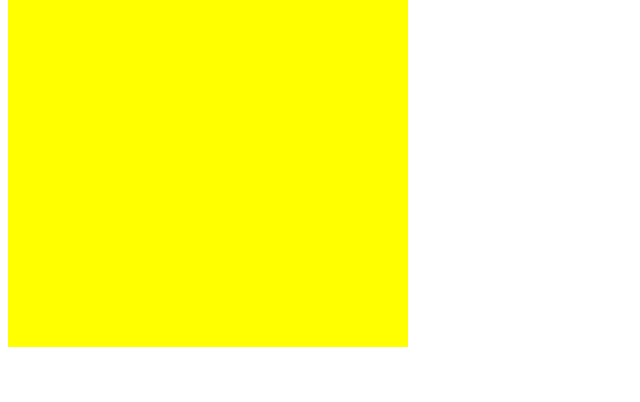
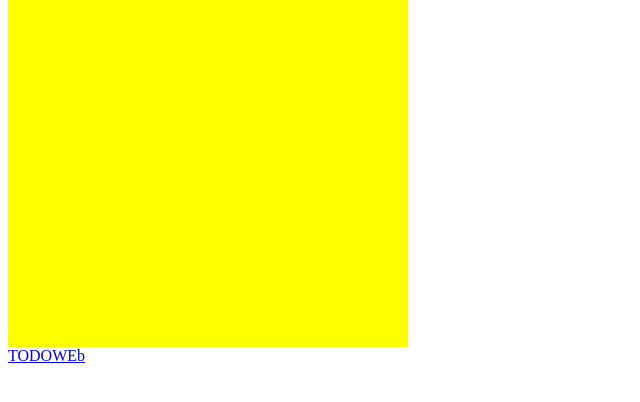
Before and after one commit to Hemant8094/experiments, a plain HTML site: page index.html in a window 1280 px wide. Shown: the part 170-572 px from the top of the page, without its empty margins (0-640 px from the left). Drawn offline with Linux system fonts and the light colour scheme.

Commit message:
added todoweb  in index file

```diff
--- a/index.html
+++ b/index.html
@@ -63,5 +63,6 @@
         }
         }
   </script>
+  <a href="todo.html">  TODOWEb</a>
  </body>
 </html>
```
